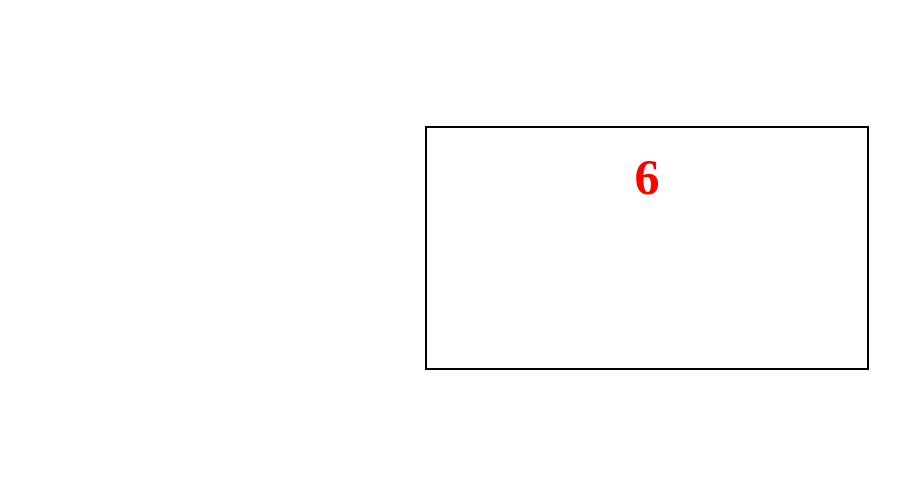
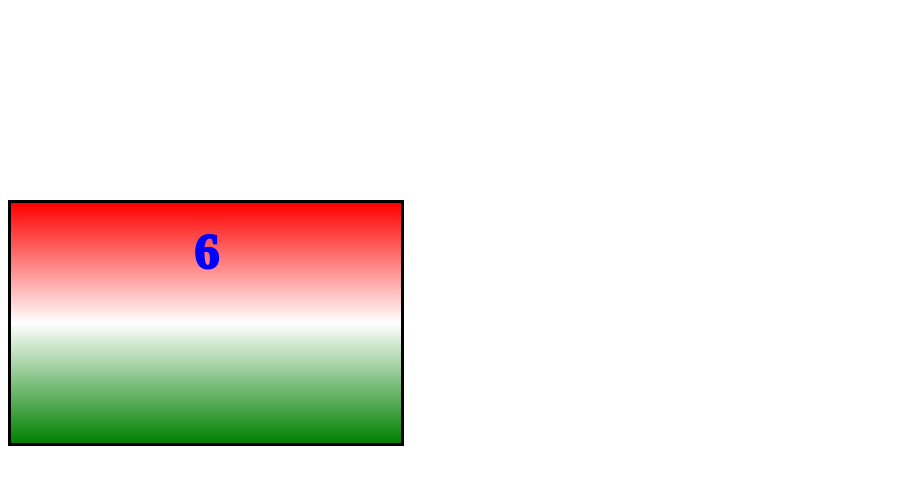
Before and after one commit to SARANKUMARTSK/Wishes, a plain HTML site: page index.html in a window 1280 px wide. Shown: the whole page, without its empty margins (0-924 px from the left). Drawn offline with Linux system fonts and the light colour scheme.

Commit message:
Submitted answer

```diff
--- a/style.css
+++ b/style.css
@@ -1,15 +1,17 @@
 #countown{
-    border : 2px solid black;
+    border : 3px solid black;
     height : 200px ;
-    width : 400px ;
+    width : 350px ;
     padding: 20px ;
-    text-align: center;
-    justify-content: center;
-    margin-left: 33%;
-    margin-top: 10%;
-    font-weight: 700;
+    margin-top: 200px;
+    font-weight:1000;
     font-size: 50px;
     text-align: center;
-    color : red;
-
+    align-items: center;
+    color : blue;
+    background:linear-gradient(red , white , green) ;
+    align-items: center;
 }
+*{
+    background: radial-gradient(red white green);
+}
```
Also changed, not shown: link.txt (added).
